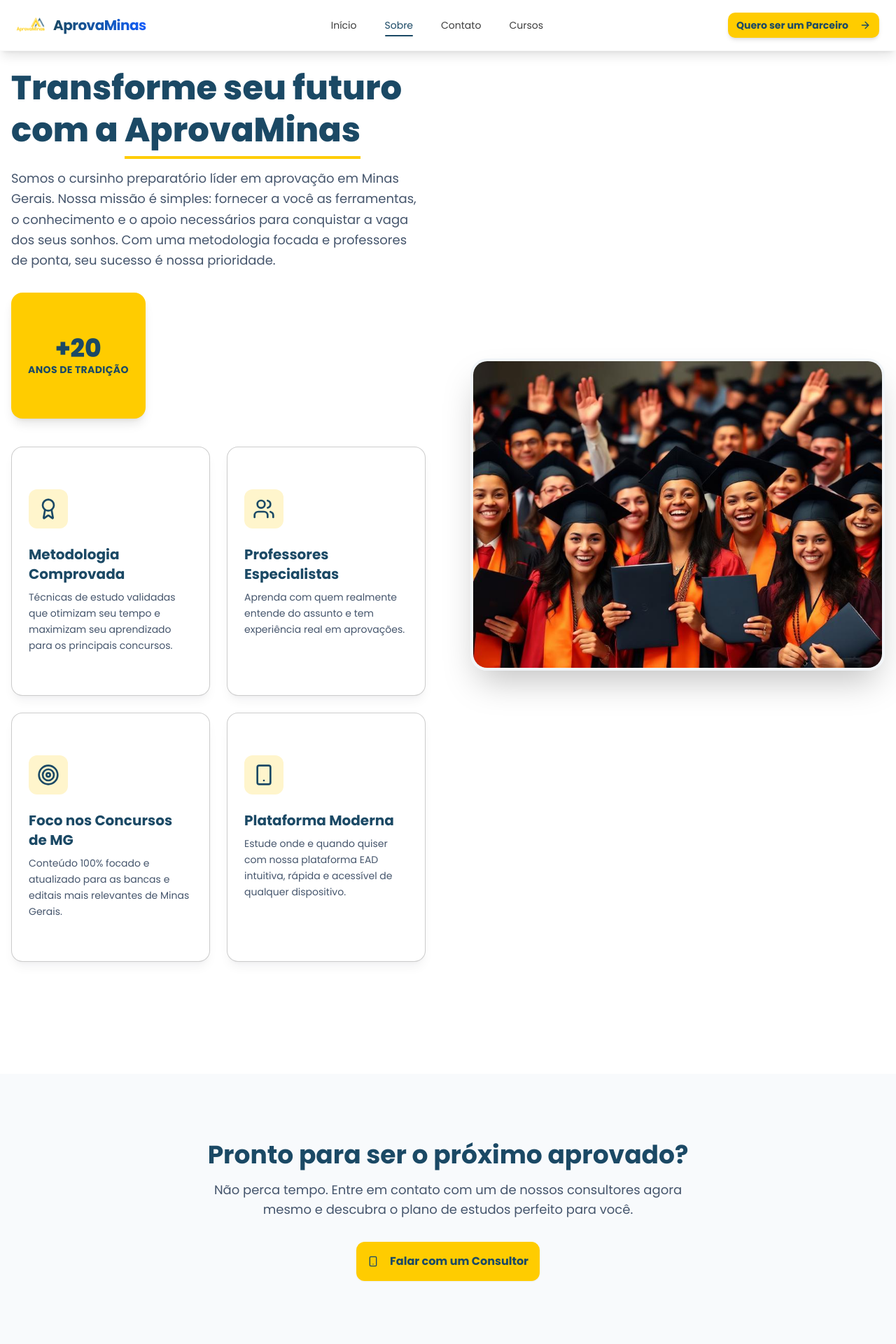
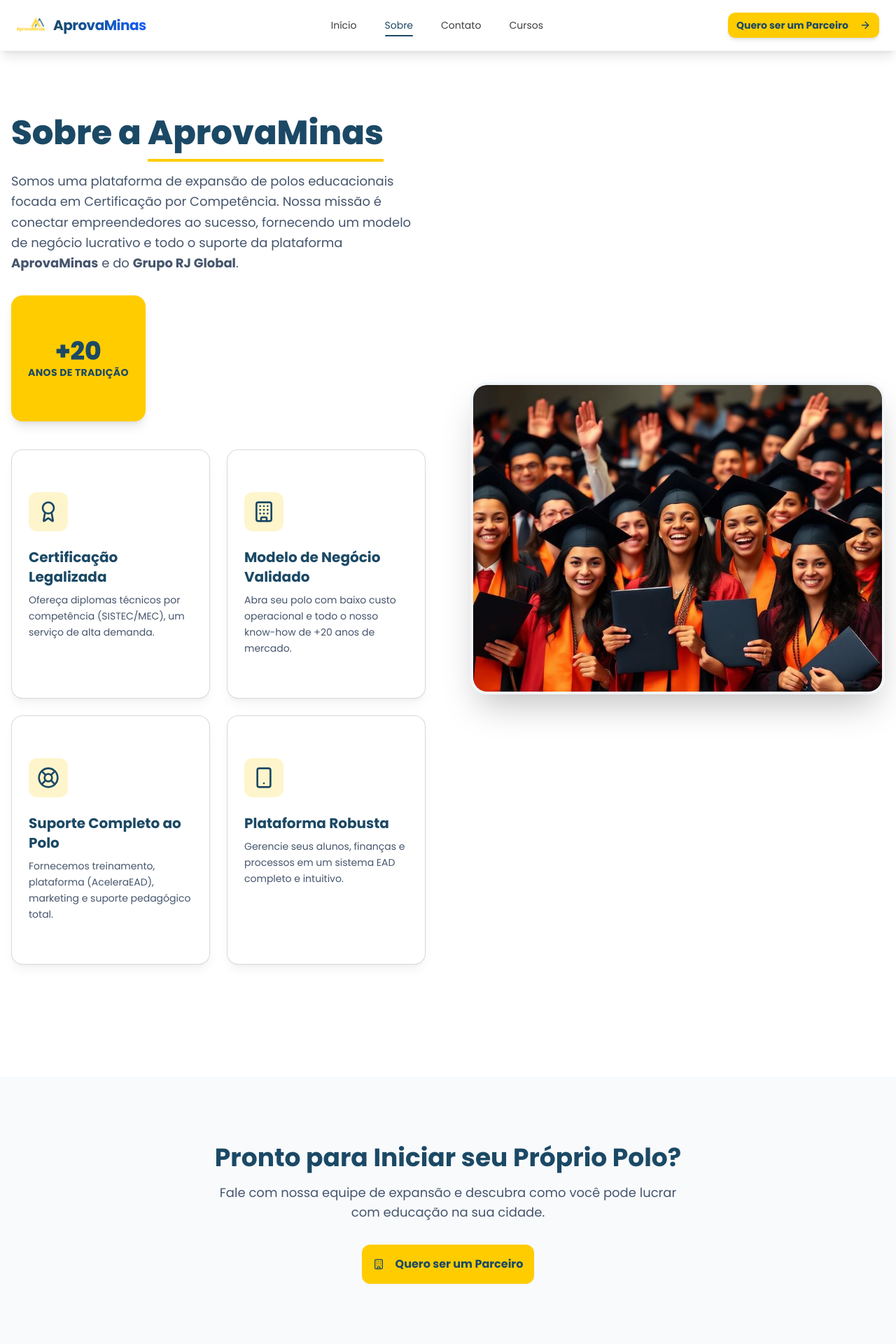
Before and after one commit to Peixotim/SiteAprovaMinas, a Next.js app: page /about in a window 1280 px wide. Shown: the top 1920 px of the page at 70% size. Built offline with nearby package versions, Linux system fonts and the light colour scheme.

Commit message:
feat/remove: retira o botao de voltar para o inicio de cursos , refatora o not-found e ajusta os dados de about por conta do header`

```diff
--- a/app/about/page.tsx
+++ b/app/about/page.tsx
@@ -1,23 +1,38 @@
 "use client";
 
-import { motion, Variants } from "framer-motion";
-import { Card, CardContent } from "@/components/ui/card";
+// === 1. NOVOS IMPORTS ===
+import { useState } from 'react';
+import { motion, type Variants } from "framer-motion";
+import { Card, CardContent, CardHeader, CardTitle } from "@/components/ui/card";
 import {
   Award,
   Users,
   Target,
   Smartphone,
+  // --- Novos ícones para B2B ---
+  Building,
+  LifeBuoy,
 } from "lucide-react";
-import studentsStudying from "@/public/assets/students-success.jpg";
+import studentsStudying from "@/public/assets/students-success.jpg"; // Mantenha sua imagem
 import { Button } from "@/components/ui/button";
 import Link from "next/link";
 import Image from "next/image";
 import Header from "@/components/Header";
 import Footer from "@/components/Footer";
 
+// === 2. IMPORTS DO MODAL ===
+import Modal from '@/components/Modal/modal'; // Ajuste o caminho se necessário
+import SubscriptionForm from '@/components/Modal/SubscriptionForm'; // Ajuste o caminho se necessário
+
 const MotionCard = motion(Card);
 
 const AboutAprovaMinas = () => {
+  // === 3. ESTADO DO MODAL ADICIONADO ===
+  const [isModalOpen, setIsModalOpen] = useState(false);
+  const openModal = () => setIsModalOpen(true);
+  const closeModal = () => setIsModalOpen(false);
+  // ------------------------------------
+
   const fadeIn: Variants = {
     hidden: { opacity: 0, y: 30 },
     visible: {
@@ -35,69 +50,72 @@
     },
   };
 
+  // === 4. FEATURES ATUALIZADAS PARA B2B (Foco no Parceiro) ===
   const features = [
     {
       icon: Award,
-      title: "Metodologia Comprovada",
+      title: "Certificação Legalizada",
       description:
-        "Técnicas de estudo validadas que otimizam seu tempo e maximizam seu aprendizado para os principais concursos.",
+        "Ofereça diplomas técnicos por competência (SISTEC/MEC), um serviço de alta demanda.",
     },
     {
-      icon: Users,
-      title: "Professores Especialistas",
+      icon: Building,
+      title: "Modelo de Negócio Validado",
       description:
-        "Aprenda com quem realmente entende do assunto e tem experiência real em aprovações.",
+        "Abra seu polo com baixo custo operacional e todo o nosso know-how de +20 anos de mercado.",
     },
     {
-      icon: Target,
-      title: "Foco nos Concursos de MG",
+      icon: LifeBuoy,
+      title: "Suporte Completo ao Polo",
       description:
-        "Conteúdo 100% focado e atualizado para as bancas e editais mais relevantes de Minas Gerais.",
+        "Fornecemos treinamento, plataforma (AceleraEAD), marketing e suporte pedagógico total.",
     },
     {
       icon: Smartphone,
-      title: "Plataforma Moderna",
+      title: "Plataforma Robusta",
       description:
-        "Estude onde e quando quiser com nossa plataforma EAD intuitiva, rápida e acessível de qualquer dispositivo.",
+        "Gerencie seus alunos, finanças e processos em um sistema EAD completo e intuitivo.",
     },
   ];
 
   return (
+    <>
       <div className="flex flex-col min-h-screen bg-white text-slate-800">
-      <Header />
+
+
+        <Header openModal={openModal} />
 
         <main className="flex-grow overflow-x-hidden">
-        <section id="sobre" className="py-24">
+          <section id="sobre" className="py-24 mt-16"> {/* Adicionado mt-16 para o Header fixo */}
             <div className="container mx-auto px-4">
               <div className="grid lg:grid-cols-2 gap-16 items-center">
-
                 <motion.div
                   initial="hidden"
                   whileInView="visible"
                   viewport={{ once: true, amount: 0.3 }}
                   variants={staggerContainer}
                 >
+
                   <motion.h2
                     variants={fadeIn}
                     className="text-4xl md:text-5xl font-extrabold text-[#1b4965] mb-6 leading-tight"
                   >
-                  Transforme seu futuro com a{" "}
+                    Sobre a{" "}
                     <span className="border-b-4 border-[#ffcc00] pb-1">
                       AprovaMinas
                     </span>
                   </motion.h2>
 
-                {/* PARÁGRAFO */}
                   <motion.p
                     variants={fadeIn}
                     className="text-lg text-slate-600 mb-8 leading-relaxed max-w-2xl"
                   >
-                  Somos o cursinho preparatório líder em aprovação em Minas
-                  Gerais. Nossa missão é simples: fornecer a você as
-                  ferramentas, o conhecimento e o apoio necessários para
-                  conquistar a vaga dos seus sonhos. Com uma metodologia
-                  focada e professores de ponta, seu sucesso é nossa
-                  prioridade.
+                    Somos uma plataforma de expansão de polos educacionais
+                    focada em Certificação por Competência. Nossa missão é
+                    conectar empreendedores ao sucesso, fornecendo um modelo
+                    de negócio lucrativo e todo o suporte da plataforma{" "}
+                    <strong>AprovaMinas</strong> e do{" "}
+                    <strong>Grupo RJ Global</strong>.
                   </motion.p>
 
                   <MotionCard
@@ -112,7 +130,6 @@
                     </CardContent>
                   </MotionCard>
 
-
                   <motion.div
                     className="grid sm:grid-cols-2 gap-6"
                     variants={staggerContainer}
@@ -121,12 +138,10 @@
                       <MotionCard
                         key={i}
                         variants={fadeIn}
-  // Ajuste fino no shadow e shadow-color
-  className="bg-white border border-black/20 shadow-lg shadow-slate-900/5 hover:shadow-xl hover:shadow-amber-400/20 hover:-translate-y-2 transition-all duration-300 rounded-xl"
+                        className="bg-white border border-black/15 shadow-lg shadow-slate-900/5 hover:shadow-xl hover:shadow-amber-400/20 hover:-translate-y-2 transition-all duration-300 rounded-xl"
                       >
                         <CardContent className="p-6">
                           <div className="mb-4 bg-[#ffcc00]/20 p-3 rounded-lg inline-block">
-                          {/* Ícone azul no fundo amarelo claro */}
                             <feature.icon className="h-8 w-8 text-[#1b4965]" />
                           </div>
                           <h3 className="text-xl font-semibold mb-2 text-[#1b4965]">
@@ -151,11 +166,11 @@
                 >
                   <div className="relative overflow-hidden rounded-3xl shadow-2xl border-4 border-slate-100">
                     <Image
-                    src={studentsStudying} // Mudei o nome da variável por clareza
-                    alt="Alunos da AprovaMinas comemorando o sucesso"
+                      src={studentsStudying}
+                      alt="Empreendedor parceiro da AprovaMinas" // Alt text atualizado
                       width={800}
                       height={600}
-                    className="w-full h-auto object-cover" // Ajustado para h-auto
+                      className="w-full h-auto object-cover"
                     />
                   </div>
                 </motion.div>
@@ -163,9 +178,9 @@
             </div>
           </section>
 
-
+          {/* === 8. SEÇÃO DE CTA ATUALIZADA PARA B2B === */}
           <motion.section
-          className="py-24 bg-slate-50 mt-16" // Fundo cinza-claro para diferenciar
+            className="py-24 bg-slate-50 mt-16"
             initial="hidden"
             whileInView="visible"
             viewport={{ once: true, amount: 0.3 }}
@@ -176,29 +191,26 @@
                 variants={fadeIn}
                 className="text-3xl md:text-4xl font-bold text-[#1b4965] mb-4"
               >
-              Pronto para ser o próximo aprovado?
+                Pronto para Iniciar seu Próprio Polo?
               </motion.h2>
               <motion.p
                 variants={fadeIn}
                 className="text-lg text-slate-600 mb-8 max-w-2xl mx-auto"
               >
-              Não perca tempo. Entre em contato com um de nossos consultores
-              agora mesmo e descubra o plano de estudos perfeito para você.
+                Fale com nossa equipe de expansão e descubra como você pode
+                lucrar com educação na sua cidade.
               </motion.p>
+
+              {/* === 9. BOTÃO ATUALIZADO PARA ABRIR O MODAL === */}
               <motion.div variants={fadeIn}>
-              <Link
-                href="https://wa.me/5531973296330?text=Ol%C3%A1%C2%8C%20gostaria%20de%20mais%20informa%C3%A7%C3%B5es%20sobre%20os%20cursos%20da%20AprovaMinas"
-                passHref
-                target="_blank"
-              >
                 <Button
-                  size="lg" // Botão maior
+                  size="lg"
+                  onClick={openModal} // Ação: Abrir o modal
                   className="bg-[#ffcc00] text-[#1b4965] hover:bg-yellow-400 hover:shadow-lg transition-all duration-300 py-7 px-10 text-base font-semibold rounded-lg flex items-center justify-center mx-auto"
                 >
-                  <Smartphone className="mr-2 h-5 w-5" />
-                  Falar com um Consultor
+                  <Building className="mr-2 h-5 w-5" /> {/* Ícone B2B */}
+                  Quero ser um Parceiro
                 </Button>
-              </Link>
               </motion.div>
             </div>
           </motion.section>
@@ -206,6 +218,12 @@
 
         <Footer />
       </div>
+
+      {/* === 10. MODAL RENDERIZADO NO FINAL === */}
+      <Modal isOpen={isModalOpen} onClose={closeModal}>
+        <SubscriptionForm onClose={closeModal} />
+      </Modal>
+    </>
   );
 };
 
--- a/app/not-found.tsx
+++ b/app/not-found.tsx
@@ -1,107 +1,121 @@
-// Em app/not-found.tsx ou pages/404.tsx
 "use client";
 
-import { motion, useMotionValue, useTransform, Variants } from "framer-motion";
+import { motion, type Variants } from "framer-motion";
+import { Button } from "@/components/ui/button";
 import Link from "next/link";
-import { Button } from "@/components/ui/button";
-import { Rocket } from "lucide-react";
+import Image from "next/image";
+import { Home, ScrollText} from "lucide-react";
 
-// Variantes para a animação de entrada do conteúdo
-const containerVariants: Variants = {
-  hidden: { opacity: 0 },
-  visible: {
-    opacity: 1,
-    transition: {
-      staggerChildren: 0.2,
-      delayChildren: 0.5,
-    },
-  },
-};
-
-const itemVariants: Variants = {
+const fadeIn: Variants = {
   hidden: { opacity: 0, y: 20 },
   visible: {
     opacity: 1,
     y: 0,
-    transition: {
-      duration: 0.6,
-      ease: "easeOut",
+    transition: { duration: 0.6, ease: "easeOut" },
   },
+};
+
+const staggerContainer: Variants = {
+  hidden: { opacity: 0 },
+  visible: {
+    opacity: 1,
+    transition: { staggerChildren: 0.2, delayChildren: 0.2 },
   },
 };
 
 export default function NotFound() {
-  // Hooks para o efeito Parallax 3D com o mouse
-  const mouseX = useMotionValue(0);
-  const mouseY = useMotionValue(0);
+  return (
+    <div className="flex flex-col min-h-screen bg-white text-slate-800">
+      <header className="absolute top-0 left-0 right-0 z-10 py-4">
+        <div className="container mx-auto px-6 flex justify-between items-center">
+          <Link href="/" className="flex items-center gap-3">
+            <div className="relative w-10 h-10">
+              <Image
+                src="/aprovaMinas.png"
+                alt="Logo AprovaMinas"
+                fill
+                className="object-contain rounded-md"
+              />
+            </div>
+            <span className="text-xl font-bold bg-gradient-to-r from-[#1b4965] to-blue-600 bg-clip-text text-transparent tracking-tight">
+              AprovaMinas
+            </span>
+          </Link>
+        </div>
+      </header>
 
-  const rotateX = useTransform(mouseY, [-200, 200], [-10, 10]);
-  const rotateY = useTransform(mouseX, [-200, 200], [10, -10]);
 
-  const handleMouseMove = (event: React.MouseEvent<HTMLDivElement, MouseEvent>) => {
-    const { clientX, clientY, currentTarget } = event;
-    const { left, top, width, height } = currentTarget.getBoundingClientRect();
-    const x = clientX - left - width / 2;
-    const y = clientY - top - height / 2;
-    mouseX.set(x);
-    mouseY.set(y);
-  };
-
-  return (
-    <div
-      onMouseMove={handleMouseMove}
-      className="relative flex min-h-screen flex-col items-center justify-center overflow-hidden bg-slate-900 text-white"
+      <main className="flex-grow flex items-center justify-center pt-24 pb-12">
+        <motion.div
+          className="container mx-auto px-4 text-center"
+          initial="hidden"
+          animate="visible"
+          variants={staggerContainer}
         >
-      {/* Fundo de estrelas */}
-      <div className="absolute inset-0 z-0 bg-[radial-gradient(ellipse_at_top,_var(--tw-gradient-stops))] from-blue-950 via-slate-900 to-slate-900">
-        {/* Adicionar algumas estrelas para um efeito mais completo */}
-        <div className="absolute top-[10%] left-[10%] w-1 h-1 bg-white rounded-full animate-pulse" />
-        <div className="absolute top-[20%] left-[80%] w-px h-px bg-white rounded-full animate-pulse animation-delay-1000" />
-        <div className="absolute top-[50%] left-[50%] w-1.5 h-1.5 bg-white rounded-full animate-pulse animation-delay-500" />
-        <div className="absolute top-[70%] left-[25%] w-0.5 h-0.5 bg-white rounded-full animate-pulse animation-delay-2000" />
-        <div className="absolute top-[90%] left-[90%] w-1 h-1 bg-white rounded-full animate-pulse animation-delay-1500" />
-      </div>
-
-      {/* Container do conteúdo principal com perspectiva para o 3D */}
           <motion.div
-        style={{ perspective: "1000px" }}
-        className="relative z-10 flex flex-col items-center text-center p-4"
+            variants={fadeIn}
+            className="text-8xl md:text-9xl font-extrabold tracking-tighter mb-4"
           >
-        {/* Texto 404 com efeito Parallax e Glitch */}
-        <motion.div
-          style={{ rotateX, rotateY, textShadow: "0 0 15px rgba(77, 144, 254, 0.5)" }}
-          className="glitch text-8xl md:text-[200px] font-black tracking-tighter"
-          data-text="404"
-        >
-          404
+            <span className="text-[#1b4965]">4</span>
+            <span className="text-[#ffcc00]">0</span>
+            <span className="text-[#1b4965]">4</span>
           </motion.div>
 
-        {/* Conteúdo textual animado */}
-        <motion.div
-          variants={containerVariants}
-          initial="hidden"
-          animate="visible"
-          className="mt-4 flex flex-col items-center"
+
+          <motion.h1
+            variants={fadeIn}
+            className="text-3xl md:text-4xl font-bold text-[#1b4965] mb-4"
           >
-          <motion.h1 variants={itemVariants} className="text-3xl md:text-4xl font-bold text-slate-100">
             Página Não Encontrada
           </motion.h1>
-          <motion.p variants={itemVariants} className="mt-4 max-w-sm text-lg text-slate-400">
-            Parece que você se perdeu na imensidão do espaço. Vamos te ajudar a encontrar o caminho de volta.
+          <motion.p
+            variants={fadeIn}
+            className="text-lg text-slate-600 max-w-lg mx-auto mb-10"
+          >
+            Parece que você pegou um caminho que não existe. Mas não se
+            preocupe, podemos te guiar de volta à rota do sucesso.
           </motion.p>
-          <motion.div variants={itemVariants} className="mt-8">
-            <Link href="/" passHref>
+
+          {/* Os Links Intuitivos (A parte "Intuitiva") */}
+          <motion.div
+            variants={fadeIn}
+            className="flex flex-col sm:flex-row items-center justify-center gap-4"
+          >
+            {/* Ação Primária: Voltar ao Início */}
             <Button
+              asChild
               size="lg"
-                className="group bg-blue-500 hover:bg-blue-600 text-white font-bold text-lg px-8 py-6 rounded-full shadow-lg shadow-blue-500/30 transition-all duration-300"
+              className="bg-[#ffcc00] text-[#1b4965] hover:bg-yellow-400 hover:shadow-lg transition-all duration-300 py-6 px-8 text-base font-semibold rounded-lg group"
             >
-                <Rocket className="mr-3 h-6 w-6 transition-transform duration-500 group-hover:-rotate-45" />
-                Voltar para o Início
+              <Link href="/">
+                <Home className="mr-2 h-5 w-5" />
+                Voltar ao Início
+              </Link>
             </Button>
+
+            {/* Ação Secundária: Ver o portfólio */}
+            <Button
+              asChild
+              size="lg"
+              variant="outline"
+              className="border-[#1b4965] text-[#1b4965] hover:bg-blue-50 hover:text-[#1b4965] transition-all duration-300 py-6 px-8 text-base font-semibold rounded-lg group"
+            >
+              <Link href="/cursos">
+                <ScrollText className="mr-2 h-5 w-5" />
+                Ver Certificações
               </Link>
+            </Button>
           </motion.div>
         </motion.div>
-      </motion.div>
+      </main>
+
+      {/* 3. Footer Simples */}
+      <footer className="py-6 text-center">
+        <p className="text-sm text-slate-500">
+          © {new Date().getFullYear()} AprovaMinas. Todos os direitos
+          reservados.
+        </p>
+      </footer>
     </div>
   );
 }
```
Also changed, not shown: app/cursos/page.tsx (+0 -10 lines). Lines whose indentation alone changed are shown as unchanged.
